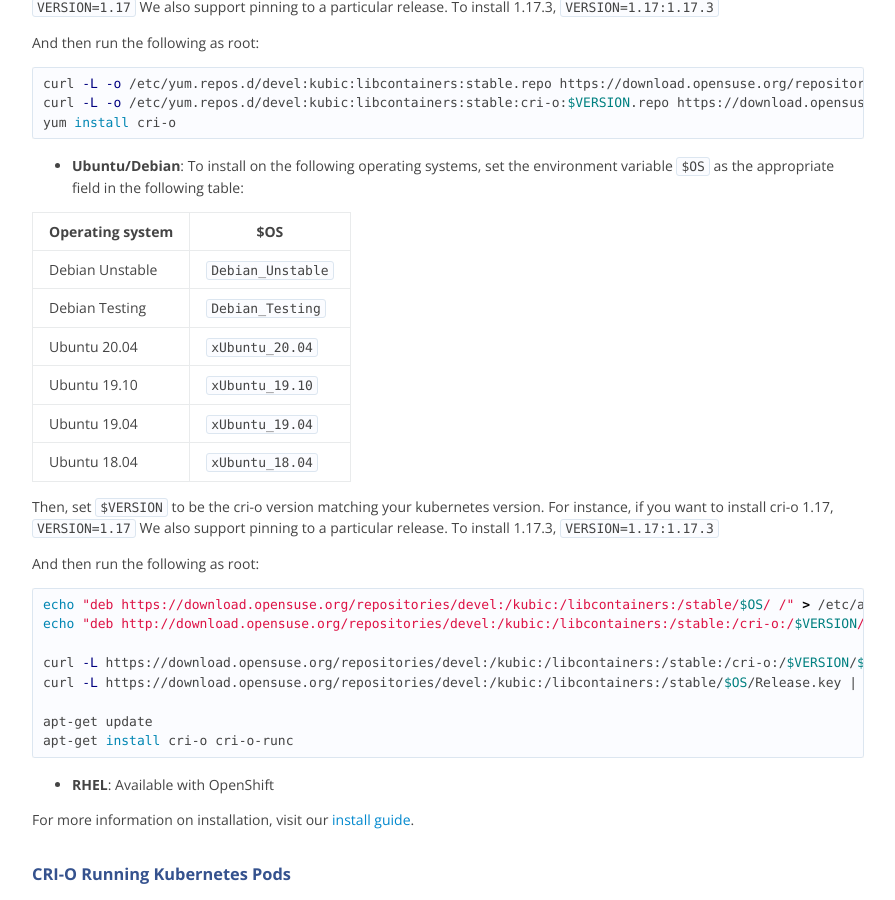
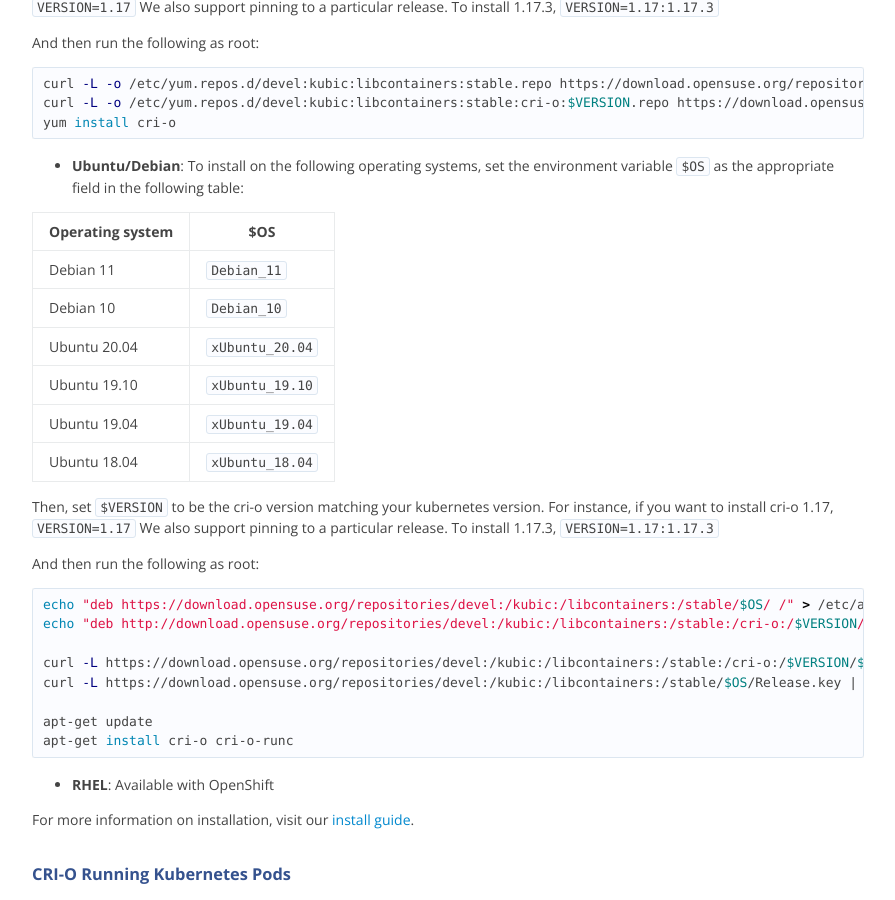
Before and after one commit to cri-o/cri-o.io, a Jekyll site: the page built from index.md, in a window 1280 px wide and 900 px high, scrolled down 1308 px. Shown: the whole window, without its empty margins (192-1087 px from the left). Built offline with Jekyll 4.4.1, drawn with Linux system fonts in a browser that asks for light colours; comment, search, counter and statistics services are not loaded; grey boxes are pictures that could not be loaded.

Commit message:
Update available Debian versions
The old versions are not actually available on OBS as of June 2023

See https://github.com/cri-o/cri-o/issues/7072

Signed-off-by: Dominic <solaveritasteliberum@gmail.com>

```diff
--- a/index.md
+++ b/index.md
@@ -59,8 +59,8 @@ To install on the following operating systems, set the environment variable `$OS
 
 | Operating system | $OS               |
 | ---------------- | ----------------- |
-| Debian Unstable  | `Debian_Unstable` |
-| Debian Testing   | `Debian_Testing`  |
+| Debian 11        | `Debian_11`       |
+| Debian 10        | `Debian_10`       |
 | Ubuntu 20.04     | `xUbuntu_20.04`   |
 | Ubuntu 19.10     | `xUbuntu_19.10`   |
 | Ubuntu 19.04     | `xUbuntu_19.04`   |
```
